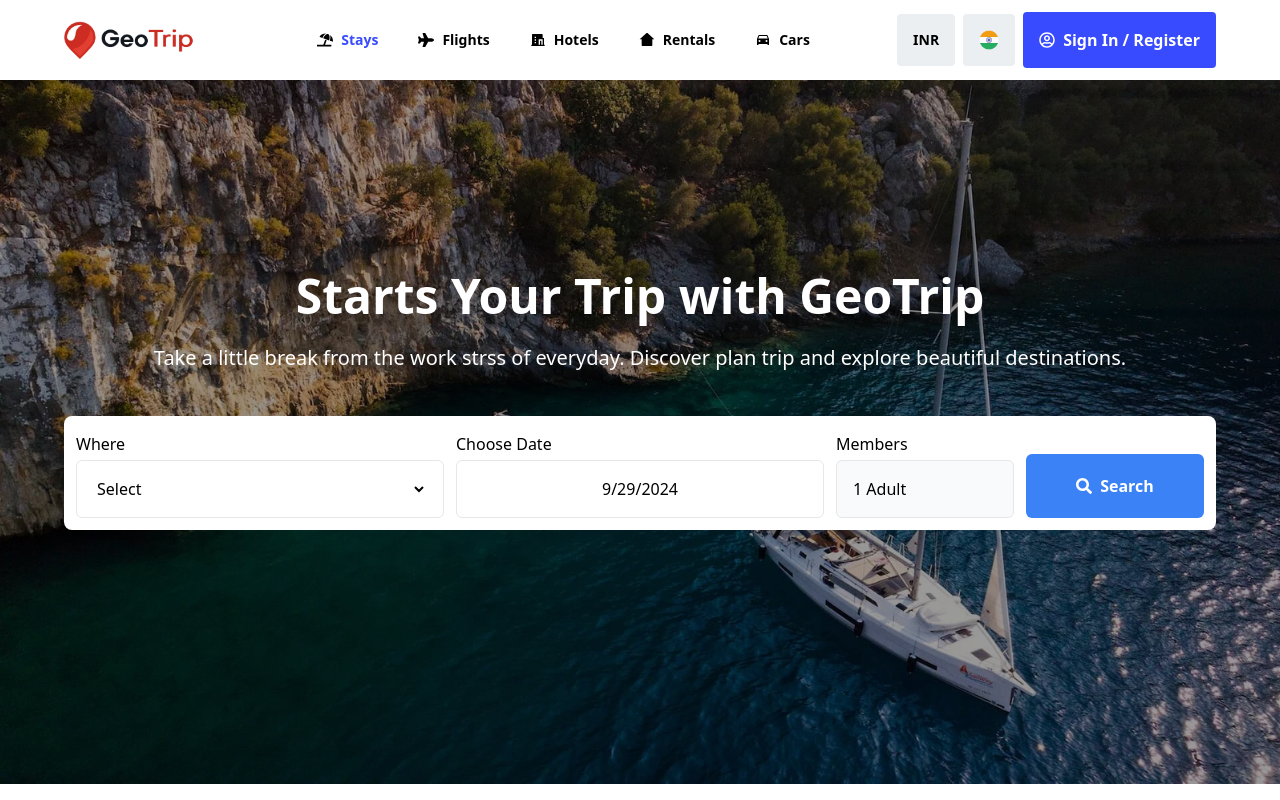
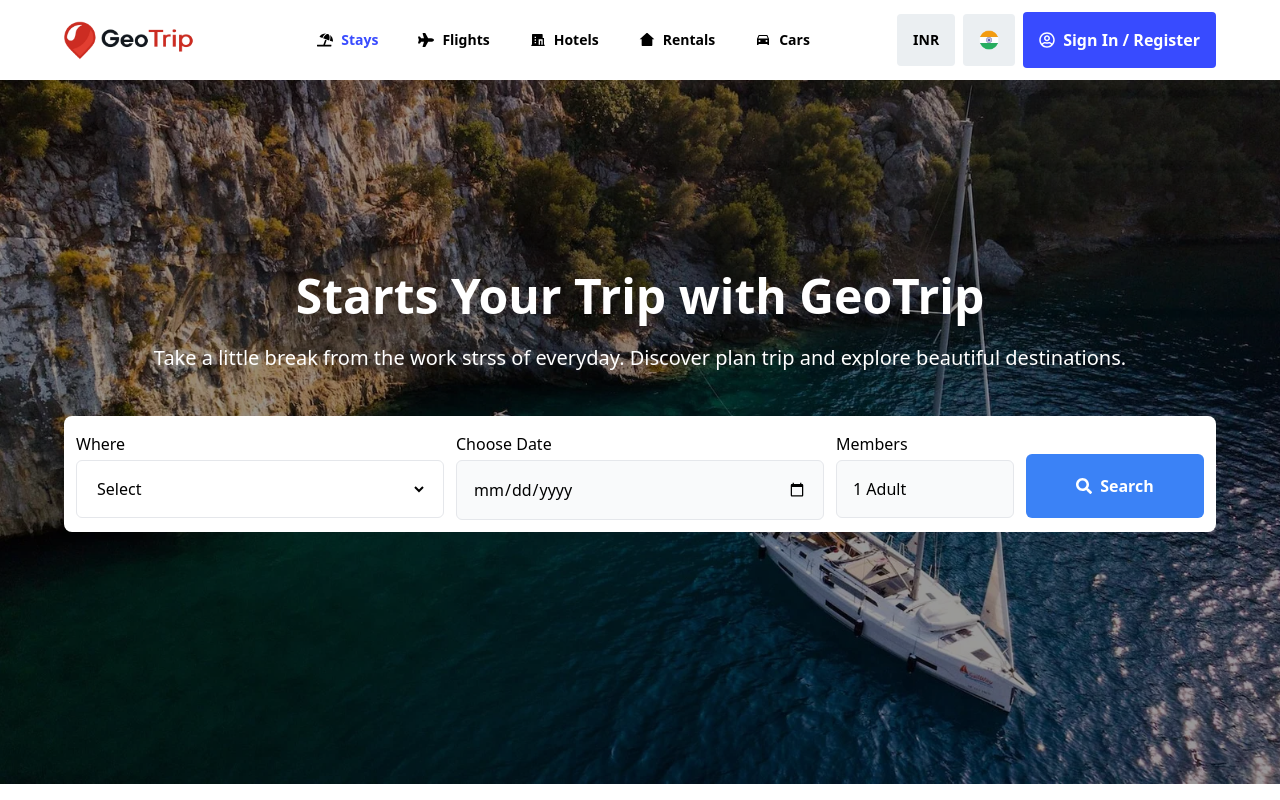
Before and after one commit to devtiwari2290/Flight-Booking-Website, a React (Vite) app: page / in a window 1280 px wide. Shown: the top 800 px of the page. Built offline with nearby package versions, Linux system fonts and the light colour scheme.

Commit message:
new commit

```diff
--- a/src/pages/Cars.jsx
+++ b/src/pages/Cars.jsx
@@ -228,17 +228,6 @@ const articles = [
 ];
 
 const Cars = () => {
-  const [isOpen, setIsOpen] = useState(false);
-  const [value, setValue] = useState(new Date()); // Initialize date value with current date
-
-  const toggleCalendar = () => {
-    setIsOpen(!isOpen); // Toggle open/close state
-  };
-
-  const onChange = (date) => {
-    setValue(date); // Update the selected date
-    setIsOpen(false); // Close the calendar after date selection
-  };
   return (
     <div className="w-full min-h-[100vh] pt-16">
       {/*-------- Banner--------- */}
@@ -292,20 +281,12 @@ const Cars = () => {
                     <div className="date-picker-component">
                       <div className="form-group">
                         <label className="block mb-1">Choose Date</label>
-                        <div className="relative w-full border py-4 bg-white rounded-md text-center">
-                          <button
-                            type="button"
-                            className="date-picker-toggle-button"
-                            onClick={toggleCalendar}
-                          >
-                            {value ? value.toLocaleDateString() : "Select Date"}
-                          </button>
-
-                          {isOpen && (
-                            <div className="calendar-container absolute">
-                              <Calendar onChange={onChange} value={value} />
-                            </div>
-                          )}
+                        <div className="relative">
+                          <input
+                            type="date"
+                            className="w-full border rounded-md p-4 text-left bg-gray-50"
+                            placeholder="Select Date"
+                          />
                         </div>
                       </div>
                     </div>
--- a/src/pages/Hotels.jsx
+++ b/src/pages/Hotels.jsx
@@ -251,17 +251,6 @@ const domestic = [
 ];
 
 const Hotels = () => {
-  const [isOpen, setIsOpen] = useState(false);
-  const [value, setValue] = useState(new Date()); // Initialize date value with current date
-
-  const toggleCalendar = () => {
-    setIsOpen(!isOpen); // Toggle open/close state
-  };
-
-  const onChange = (date) => {
-    setValue(date); // Update the selected date
-    setIsOpen(false); // Close the calendar after date selection
-  };
   var settings = {
     dots: true,
     infinite: false,
@@ -420,20 +409,12 @@ const Hotels = () => {
                     <div className="date-picker-component">
                       <div className="form-group">
                         <label className="block mb-1">Choose Date</label>
-                        <div className="relative w-full border py-4 bg-white rounded-md text-center">
-                          <button
-                            type="button"
-                            className="date-picker-toggle-button"
-                            onClick={toggleCalendar}
-                          >
-                            {value ? value.toLocaleDateString() : "Select Date"}
-                          </button>
-
-                          {isOpen && (
-                            <div className="calendar-container absolute">
-                              <Calendar onChange={onChange} value={value} />
-                            </div>
-                          )}
+                        <div className="relative">
+                          <input
+                            type="date"
+                            className="w-full border rounded-md p-4 text-left bg-gray-50"
+                            placeholder="Select Date"
+                          />
                         </div>
                       </div>
                     </div>
--- a/src/pages/Rentals.jsx
+++ b/src/pages/Rentals.jsx
@@ -194,18 +194,6 @@ const articles = [
 ];
 
 const Rentals = () => {
-  const [isOpen, setIsOpen] = useState(false);
-  const [value, setValue] = useState(new Date()); // Initialize date value with current date
-
-  const toggleCalendar = () => {
-    setIsOpen(!isOpen); // Toggle open/close state
-  };
-
-  const onChange = (date) => {
-    setValue(date); // Update the selected date
-    setIsOpen(false); // Close the calendar after date selection
-  };
-
   var settings = {
     dots: true,
     infinite: false,
@@ -399,20 +387,12 @@ const Rentals = () => {
                     <div className="date-picker-component">
                       <div className="form-group">
                         <label className="block mb-1">Choose Date</label>
-                        <div className="relative w-full border py-4 bg-white rounded-md text-center">
-                          <button
-                            type="button"
-                            className="date-picker-toggle-button"
-                            onClick={toggleCalendar}
-                          >
-                            {value ? value.toLocaleDateString() : "Select Date"}
-                          </button>
-
-                          {isOpen && (
-                            <div className="calendar-container absolute">
-                              <Calendar onChange={onChange} value={value} />
-                            </div>
-                          )}
+                        <div className="relative">
+                          <input
+                            type="date"
+                            className="w-full border rounded-md p-4 text-left bg-gray-50"
+                            placeholder="Select Date"
+                          />
                         </div>
                       </div>
                     </div>
--- a/src/pages/Stays.jsx
+++ b/src/pages/Stays.jsx
@@ -4,22 +4,8 @@ import discount from "../assets/banner/ct-3.webp";
 import { IoLogoGooglePlaystore } from "react-icons/io5";
 import { FaApple } from "react-icons/fa";
 import { FaSearch } from "react-icons/fa";
-import Calendar from "react-calendar";
-import "react-calendar/dist/Calendar.css";
 
 const Stays = () => {
-  const [isOpen, setIsOpen] = useState(false);
-  const [value, setValue] = useState(new Date()); // Initialize date value with current date
-
-  const toggleCalendar = () => {
-    setIsOpen(!isOpen); // Toggle open/close state
-  };
-
-  const onChange = (date) => {
-    setValue(date); // Update the selected date
-    setIsOpen(false); // Close the calendar after date selection
-  };
-
   const domestic = [
     {
       image:
@@ -170,22 +156,12 @@ const Stays = () => {
                       <div className="date-picker-component">
                         <div className="form-group">
                           <label className="block mb-1">Choose Date</label>
-                          <div className="relative w-full border py-4 bg-white rounded-md text-center">
-                            <button
-                              type="button"
-                              className="date-picker-toggle-button"
-                              onClick={toggleCalendar}
-                            >
-                              {value
-                                ? value.toLocaleDateString()
-                                : "Select Date"}
-                            </button>
-
-                            {isOpen && (
-                              <div className="calendar-container absolute">
-                                <Calendar onChange={onChange} value={value} />
-                              </div>
-                            )}
+                          <div className="relative">
+                            <input
+                              type="date"
+                              className="w-full border rounded-md p-4 text-left bg-gray-50"
+                              placeholder="Select Date"
+                            />
                           </div>
                         </div>
                       </div>
```
